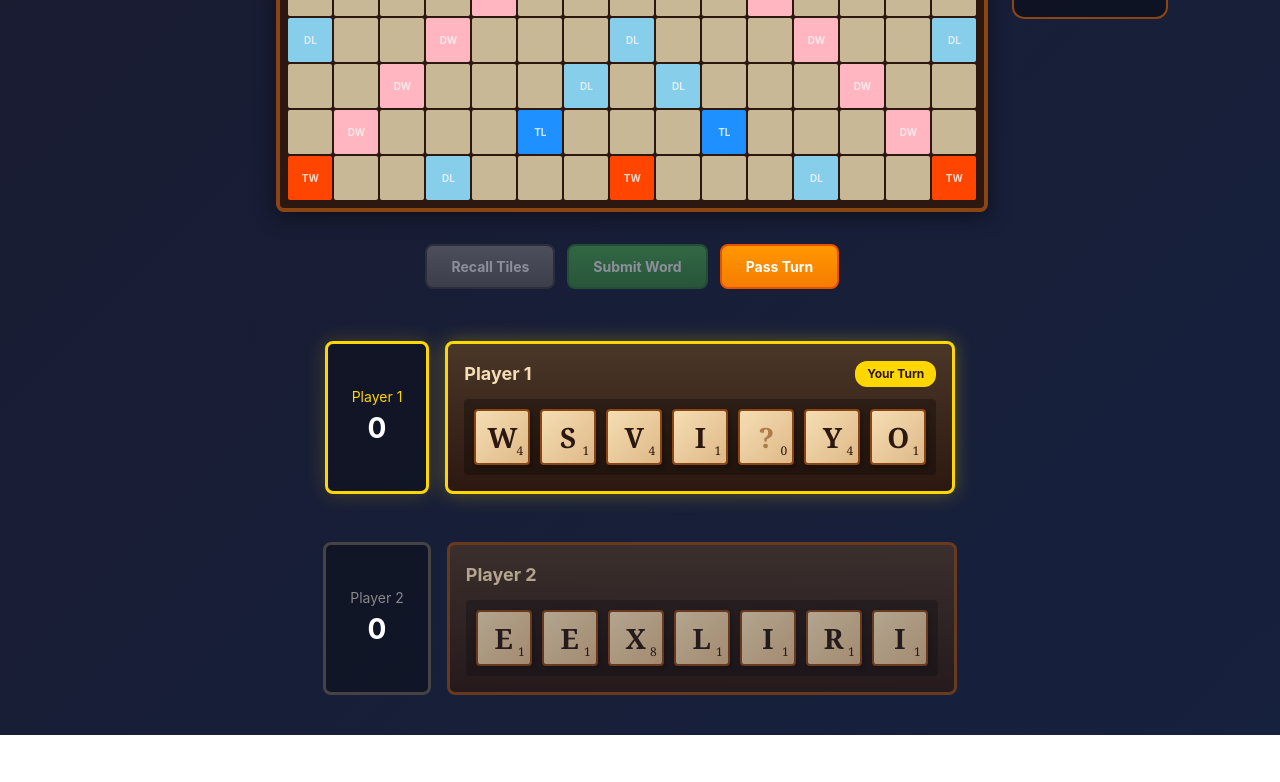
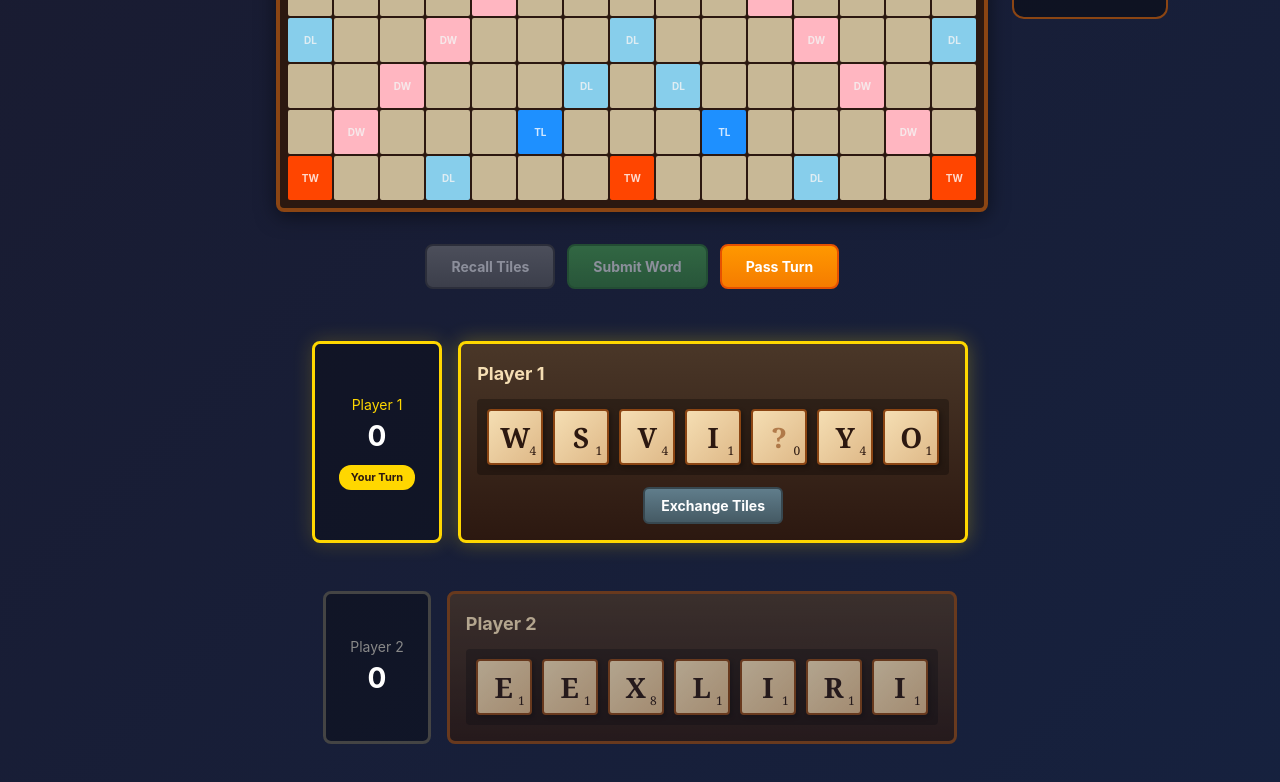
Before and after one commit to abattenb/scramble, a React (Vite) app: page / in a window 1280 px wide. Shown: the part 599-1381 px from the top of the page. Before the commit the page ends 1334 px from the top, so only its background shows below. Built offline with nearby package versions, Linux system fonts and the light colour scheme.

Commit message:
Add tile exchange

```diff
--- a/src/App.css
+++ b/src/App.css
@@ -216,6 +216,16 @@ body {
   color: #fff;
 }
 
+.score-card .turn-indicator {
+  background: #ffd700;
+  color: #2c1810;
+  padding: 4px 12px;
+  border-radius: 12px;
+  font-size: 11px;
+  font-weight: bold;
+  margin-top: 8px;
+}
+
 .player-racks {
   display: flex;
   flex-direction: column;
--- a/src/App.tsx
+++ b/src/App.tsx
@@ -84,6 +84,10 @@ function App() {
   const [dragOverCell, setDragOverCell] = useState<{ row: number; col: number } | null>(null);
   const [dictionaryLoaded, setDictionaryLoaded] = useState(false);
   const [message, setMessage] = useState<{ text: string; type: 'error' | 'success' | 'info' } | null>(null);
+
+  // Exchange tiles state
+  const [exchangeMode, setExchangeMode] = useState(false);
+  const [selectedForExchange, setSelectedForExchange] = useState<Set<string>>(new Set());
 
   // Load dictionary on mount
   useEffect(() => {
@@ -366,11 +370,80 @@ function App() {
     setMessage({ text: 'Turn passed', type: 'info' });
   }, [handleRecallTiles]);
 
+  // Exchange tiles handlers
+  const handleToggleExchangeMode = useCallback(() => {
+    setExchangeMode((prev) => !prev);
+    setSelectedForExchange(new Set());
+  }, []);
+
+  const handleToggleTileSelection = useCallback((tile: Tile) => {
+    setSelectedForExchange((prev) => {
+      const newSet = new Set(prev);
+      if (newSet.has(tile.id)) {
+        newSet.delete(tile.id);
+      } else {
+        newSet.add(tile.id);
+      }
+      return newSet;
+    });
+  }, []);
+
+  const handleConfirmExchange = useCallback(() => {
+    if (selectedForExchange.size === 0) return;
+    if (gameState.tileBag.length < selectedForExchange.size) {
+      setMessage({ text: 'Not enough tiles in the bag', type: 'error' });
+      return;
+    }
+
+    setGameState((prev) => {
+      const currentPlayer = prev.players[prev.currentPlayerIndex];
+
+      // Separate tiles to exchange and tiles to keep
+      const tilesToExchange = currentPlayer.rack.filter((t) => selectedForExchange.has(t.id));
+      const tilesToKeep = currentPlayer.rack.filter((t) => !selectedForExchange.has(t.id));
+
+      // Draw new tiles from bag
+      const { drawn, remaining } = drawTiles(prev.tileBag, tilesToExchange.length);
+
+      // Put exchanged tiles back in bag and shuffle
+      const newBag = [...remaining, ...tilesToExchange];
+      // Shuffle the bag
+      for (let i = newBag.length - 1; i > 0; i--) {
+        const j = Math.floor(Math.random() * (i + 1));
+        [newBag[i], newBag[j]] = [newBag[j], newBag[i]];
+      }
+
+      // Update player's rack
+      const newPlayers = [...prev.players] as [Player, Player];
+      newPlayers[prev.currentPlayerIndex] = {
+        ...currentPlayer,
+        rack: [...tilesToKeep, ...drawn],
+      };
+
+      // Switch to next player
+      const nextPlayerIndex = prev.currentPlayerIndex === 0 ? 1 : 0;
+
+      return {
+        ...prev,
+        players: newPlayers,
+        tileBag: newBag,
+        currentPlayerIndex: nextPlayerIndex,
+        turnNumber: prev.turnNumber + 1,
+      };
+    });
+
+    setExchangeMode(false);
+    setSelectedForExchange(new Set());
+    setMessage({ text: `Exchanged ${selectedForExchange.size} tile(s)`, type: 'info' });
+  }, [selectedForExchange, gameState.tileBag.length]);
+
   const handleNewGame = useCallback(() => {
     clearGameState();
     setGameState(initializeGame());
     setDraggingTile(null);
     setDragOverCell(null);
+    setExchangeMode(false);
+    setSelectedForExchange(new Set());
     setMessage(null);
   }, []);
 
@@ -482,6 +555,9 @@ function App() {
               <div className={`score-card ${index === gameState.currentPlayerIndex ? 'current' : ''}`}>
                 <span className="score-name">{player.name}</span>
                 <span className="score-value">{player.score}</span>
+                {index === gameState.currentPlayerIndex && (
+                  <span className="turn-indicator">Your Turn</span>
+                )}
               </div>
               <PlayerRack
                 tiles={player.rack}
@@ -490,6 +566,13 @@ function App() {
                 onDragStart={handleDragStart}
                 onDragEnd={handleDragEnd}
                 draggingTileId={draggingTile?.id ?? null}
+                exchangeMode={index === gameState.currentPlayerIndex && exchangeMode}
+                selectedForExchange={selectedForExchange}
+                onToggleExchangeMode={handleToggleExchangeMode}
+                onToggleTileSelection={handleToggleTileSelection}
+                onConfirmExchange={handleConfirmExchange}
+                canExchange={gameState.tileBag.length >= 1}
+                tilesPlacedThisTurn={gameState.placedThisTurn.length > 0}
               />
             </div>
           ))}
--- a/src/components/PlayerRack.css
+++ b/src/components/PlayerRack.css
@@ -5,13 +5,18 @@
   margin: 16px 0;
   border: 3px solid #8b4513;
   opacity: 0.7;
-  transition: opacity 0.3s ease;
+  transition: opacity 0.3s ease, border-color 0.3s ease;
 }
 
 .player-rack.current-player {
   opacity: 1;
   border-color: #ffd700;
   box-shadow: 0 0 20px rgba(255, 215, 0, 0.3);
+}
+
+.player-rack.exchange-mode {
+  border-color: #2196f3;
+  box-shadow: 0 0 20px rgba(33, 150, 243, 0.4);
 }
 
 .rack-header {
@@ -34,6 +39,11 @@
   border-radius: 12px;
   font-size: 12px;
   font-weight: bold;
+}
+
+.turn-indicator.exchange {
+  background: #2196f3;
+  color: white;
 }
 
 .rack-tiles {
@@ -63,3 +73,65 @@
   bottom: 3px;
   right: 5px;
 }
+
+/* Rack actions */
+.rack-actions {
+  display: flex;
+  gap: 10px;
+  justify-content: center;
+  margin-top: 12px;
+}
+
+.exchange-btn,
+.cancel-exchange-btn,
+.confirm-exchange-btn {
+  padding: 8px 16px;
+  font-size: 14px;
+  font-weight: bold;
+  border-radius: 6px;
+  cursor: pointer;
+  transition: all 0.2s ease;
+  border: 2px solid;
+}
+
+.exchange-btn {
+  background: linear-gradient(180deg, #607d8b 0%, #455a64 100%);
+  border-color: #37474f;
+  color: white;
+}
+
+.exchange-btn:hover:not(:disabled) {
+  background: linear-gradient(180deg, #78909c 0%, #546e7a 100%);
+  transform: scale(1.02);
+}
+
+.exchange-btn:disabled {
+  opacity: 0.5;
+  cursor: not-allowed;
+}
+
+.cancel-exchange-btn {
+  background: linear-gradient(180deg, #9e9e9e 0%, #757575 100%);
+  border-color: #616161;
+  color: white;
+}
+
+.cancel-exchange-btn:hover {
+  background: linear-gradient(180deg, #bdbdbd 0%, #9e9e9e 100%);
+}
+
+.confirm-exchange-btn {
+  background: linear-gradient(180deg, #4caf50 0%, #388e3c 100%);
+  border-color: #2e7d32;
+  color: white;
+}
+
+.confirm-exchange-btn:hover:not(:disabled) {
+  background: linear-gradient(180deg, #66bb6a 0%, #43a047 100%);
+  transform: scale(1.02);
+}
+
+.confirm-exchange-btn:disabled {
+  opacity: 0.5;
+  cursor: not-allowed;
+}
--- a/src/components/PlayerRack.tsx
+++ b/src/components/PlayerRack.tsx
@@ -9,6 +9,13 @@ interface PlayerRackProps {
   onDragStart: (e: React.DragEvent, tile: Tile) => void;
   onDragEnd: (e: React.DragEvent) => void;
   draggingTileId: string | null;
+  exchangeMode: boolean;
+  selectedForExchange: Set<string>;
+  onToggleExchangeMode: () => void;
+  onToggleTileSelection: (tile: Tile) => void;
+  onConfirmExchange: () => void;
+  canExchange: boolean;
+  tilesPlacedThisTurn: boolean;
 }
 
 export function PlayerRack({
@@ -17,13 +24,20 @@ export function PlayerRack({
   isCurrentPlayer,
   onDragStart,
   onDragEnd,
-  draggingTileId
+  draggingTileId,
+  exchangeMode,
+  selectedForExchange,
+  onToggleExchangeMode,
+  onToggleTileSelection,
+  onConfirmExchange,
+  canExchange,
+  tilesPlacedThisTurn,
 }: PlayerRackProps) {
   return (
-    <div className={`player-rack ${isCurrentPlayer ? 'current-player' : ''}`}>
+    <div className={`player-rack ${isCurrentPlayer ? 'current-player' : ''} ${exchangeMode ? 'exchange-mode' : ''}`}>
       <div className="rack-header">
         <span className="player-name">{playerName}</span>
-        {isCurrentPlayer && <span className="turn-indicator">Your Turn</span>}
+        {isCurrentPlayer && exchangeMode && <span className="turn-indicator exchange">Select tiles to exchange</span>}
       </div>
       <div className="rack-tiles">
         {tiles.map((tile) => (
@@ -31,11 +45,43 @@ export function PlayerRack({
             key={tile.id}
             tile={tile}
             isDragging={draggingTileId === tile.id}
-            onDragStart={onDragStart}
-            onDragEnd={onDragEnd}
+            isSelected={selectedForExchange.has(tile.id)}
+            onDragStart={exchangeMode ? undefined : onDragStart}
+            onDragEnd={exchangeMode ? undefined : onDragEnd}
+            onClick={exchangeMode ? onToggleTileSelection : undefined}
           />
         ))}
       </div>
+      {isCurrentPlayer && (
+        <div className="rack-actions">
+          {!exchangeMode ? (
+            <button
+              className="exchange-btn"
+              onClick={onToggleExchangeMode}
+              disabled={!canExchange || tilesPlacedThisTurn}
+              title={!canExchange ? "Not enough tiles in bag" : tilesPlacedThisTurn ? "Recall tiles first" : "Exchange tiles with the bag"}
+            >
+              Exchange Tiles
+            </button>
+          ) : (
+            <>
+              <button
+                className="cancel-exchange-btn"
+                onClick={onToggleExchangeMode}
+              >
+                Cancel
+              </button>
+              <button
+                className="confirm-exchange-btn"
+                onClick={onConfirmExchange}
+                disabled={selectedForExchange.size === 0}
+              >
+                Confirm ({selectedForExchange.size})
+              </button>
+            </>
+          )}
+        </div>
+      )}
     </div>
   );
 }
--- a/src/components/Tile.css
+++ b/src/components/Tile.css
@@ -13,6 +13,7 @@
   box-shadow: 2px 2px 4px rgba(0, 0, 0, 0.3);
   position: relative;
   font-family: 'Georgia', serif;
+  transition: transform 0.15s ease, box-shadow 0.15s ease, border-color 0.15s ease;
 }
 
 .tile:hover {
@@ -23,6 +24,12 @@
 .tile.dragging {
   opacity: 0.5;
   cursor: grabbing;
+}
+
+.tile.selected {
+  border-color: #2196f3;
+  box-shadow: 0 0 12px rgba(33, 150, 243, 0.6);
+  transform: scale(1.08);
 }
 
 .tile.blank .tile-letter {
--- a/src/components/Tile.tsx
+++ b/src/components/Tile.tsx
@@ -4,17 +4,20 @@ import './Tile.css';
 interface TileProps {
   tile: Tile;
   isDragging?: boolean;
+  isSelected?: boolean;
   onDragStart?: (e: React.DragEvent, tile: Tile) => void;
   onDragEnd?: (e: React.DragEvent) => void;
+  onClick?: (tile: Tile) => void;
 }
 
-export function TileComponent({ tile, isDragging, onDragStart, onDragEnd }: TileProps) {
+export function TileComponent({ tile, isDragging, isSelected, onDragStart, onDragEnd, onClick }: TileProps) {
   return (
     <div
-      className={`tile ${isDragging ? 'dragging' : ''} ${tile.isBlank ? 'blank' : ''}`}
-      draggable
+      className={`tile ${isDragging ? 'dragging' : ''} ${tile.isBlank ? 'blank' : ''} ${isSelected ? 'selected' : ''}`}
+      draggable={!onClick}
       onDragStart={(e) => onDragStart?.(e, tile)}
       onDragEnd={(e) => onDragEnd?.(e)}
+      onClick={() => onClick?.(tile)}
     >
       <span className="tile-letter">{tile.isBlank ? '?' : tile.letter}</span>
       <span className="tile-points">{tile.points}</span>
```
